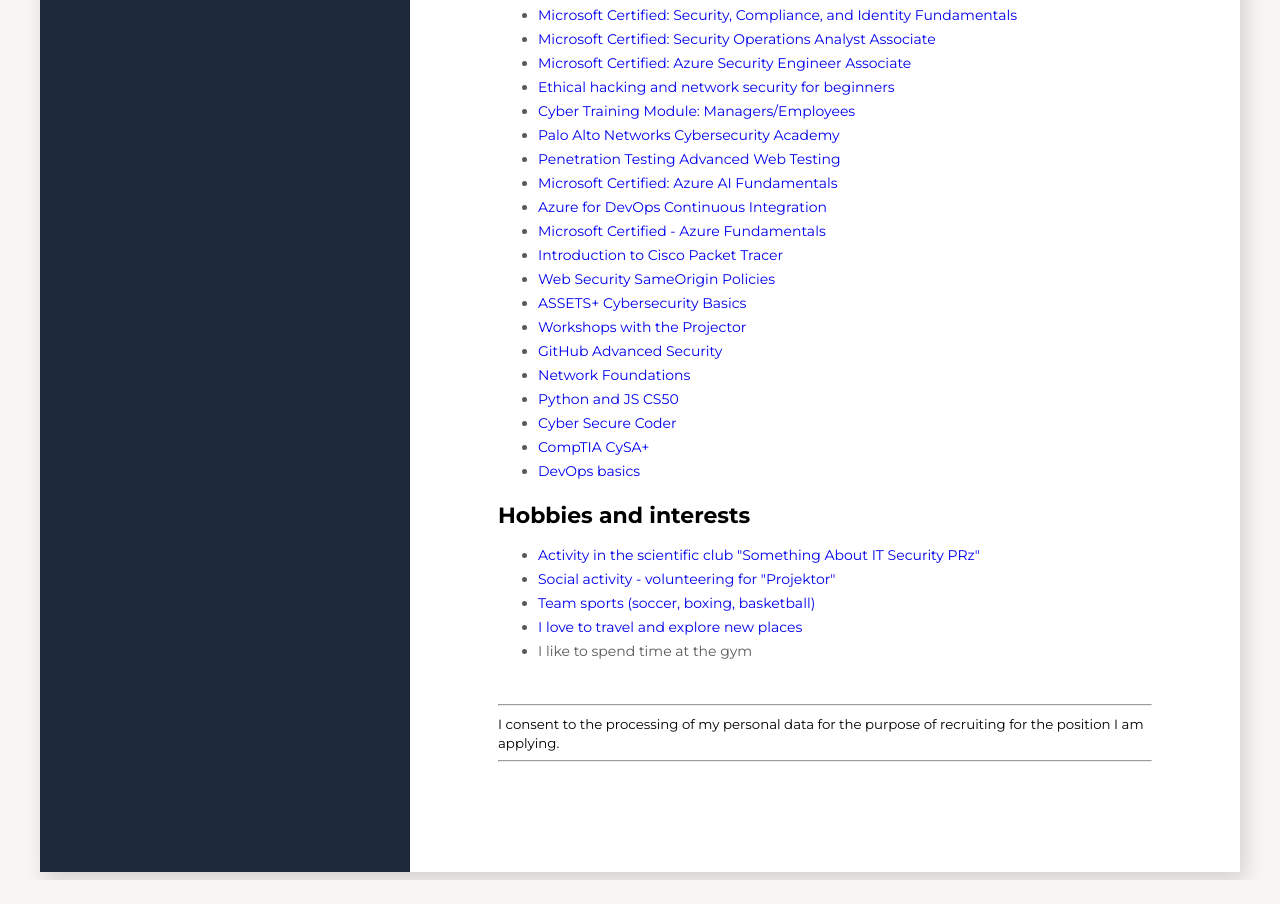
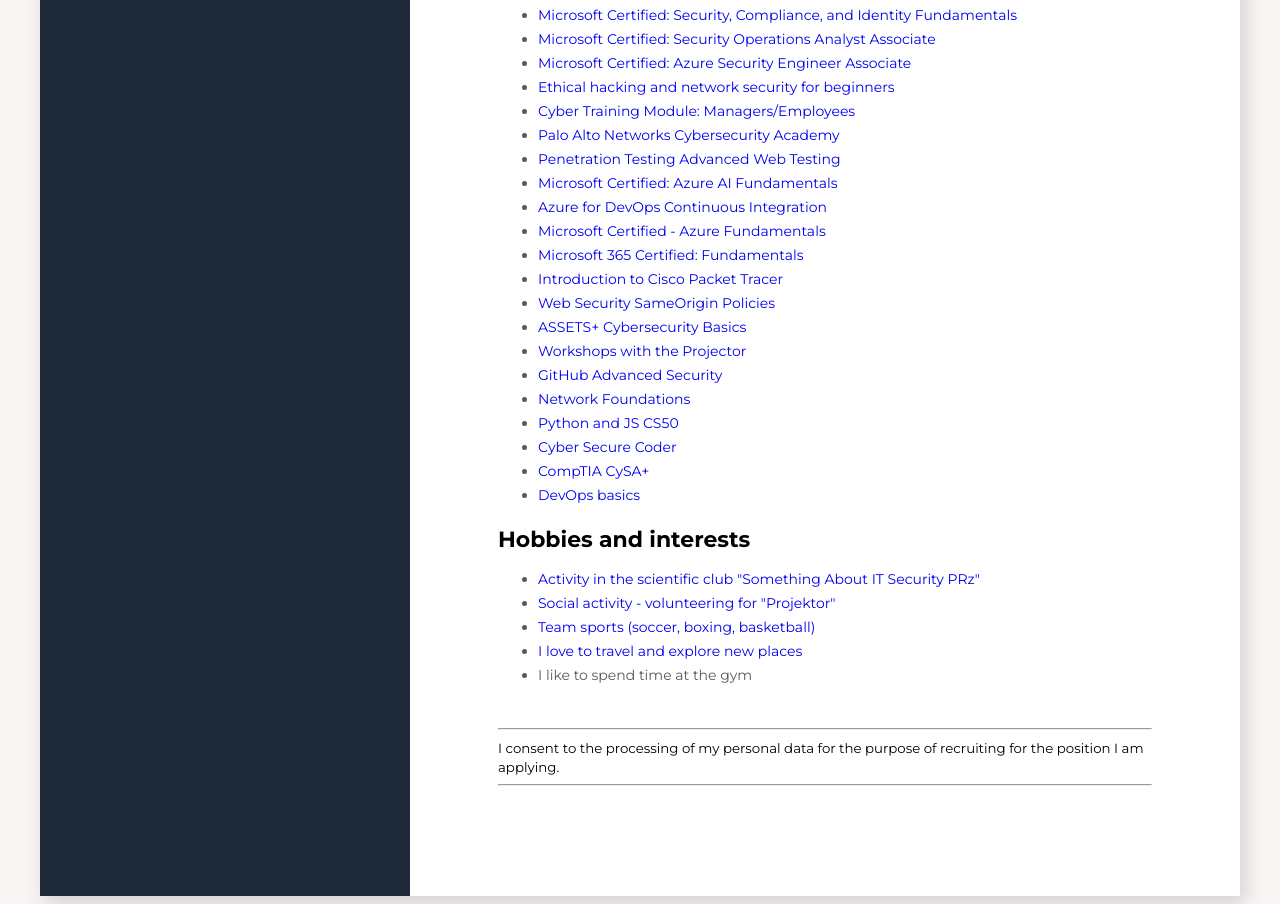
Before and after one commit to Danchivskyi/CV-English, a plain HTML site: page index.html in a window 1280 px wide. Shown: the part 2612-3516 px from the top of the page. Before the commit the page ends 3492 px from the top, so only its background shows below. Drawn offline with Linux system fonts and the light colour scheme.

Commit message:
28.03.2024

```diff
--- a/index.html
+++ b/index.html
@@ -150,6 +150,7 @@
                     <li><a href="pdf/Cerificate AI-900.pdf" target="_blank">Microsoft Certified: Azure AI Fundamentals</a></li>
                     <li><a href="pdf/Azure for DevOps Continuous Integration.pdf" target="_blank">Azure for DevOps Continuous Integration</a></li>
                     <li><a href="pdf/Microsoft Certified - Azure Fundamentals.pdf" target="_blank">Microsoft Certified - Azure Fundamentals</a></li>
+                    <li><a href="pdf/Certyfikat MS-900.pdf" target="_blank">Microsoft 365 Certified: Fundamentals<a></li>
                     <li><a href="pdf/OlehDanchivskyi-Introduction to -certificate.pdf" target="_blank">Introduction to Cisco Packet Tracer</a></li>
                     <li><a href="pdf/Web Security SameOrigin Policies.pdf" target="_blank">Web Security SameOrigin Policies</a></li>
                     <li><a href="pdf/ASSETS+ certificate achivement_5_signed.pdf" target="_blank">ASSETS+ Cybersecurity Basics</a></li>
```
